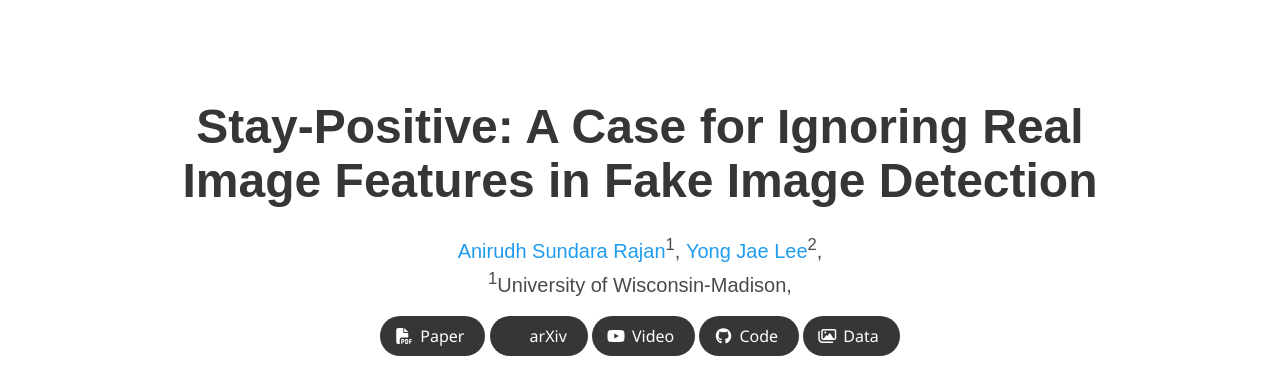
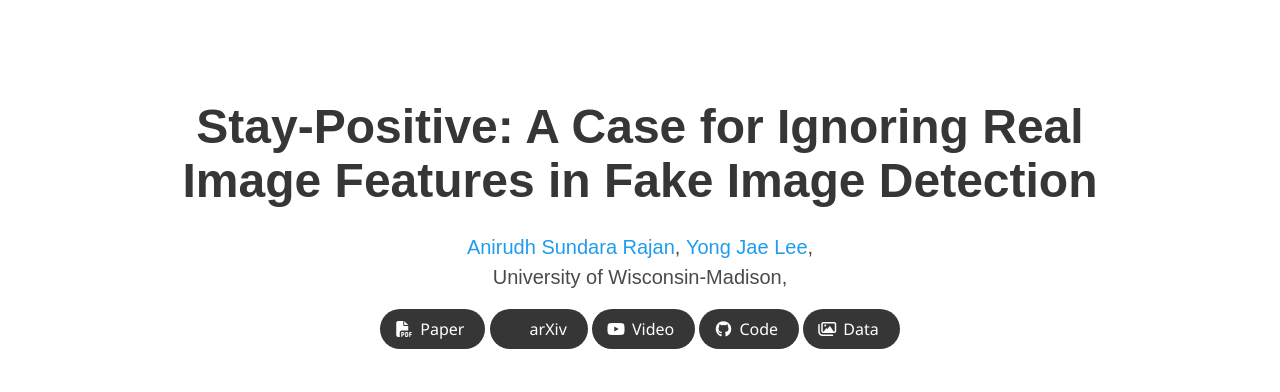
Before and after one commit to AniSundar18/Stay-Positive, a plain HTML site: page index.html in a window 1280 px wide. Shown: the top 392 px of the page. Drawn offline with nearby package versions, Linux system fonts and the light colour scheme; some icons are missing; a web font is replaced by a local one.

Commit message:
Update index.html

```diff
--- a/index.html
+++ b/index.html
@@ -62,15 +62,15 @@
           <h1 class="title is-1 publication-title">Stay-Positive: A Case for Ignoring Real Image Features in Fake Image Detection</h1>
           <div class="is-size-5 publication-authors">
             <span class="author-block">
-              <a href="https://anisundar18.github.io">Anirudh Sundara Rajan</a><sup>1</sup>,</span>
+              <a href="https://anisundar18.github.io">Anirudh Sundara Rajan</a>,</span>
             </span>
             <span class="author-block">
-              <a href="https://pages.cs.wisc.edu/~yongjaelee/?locale=zh-cn">Yong Jae Lee</a><sup>2</sup>,</span>
+              <a href="https://pages.cs.wisc.edu/~yongjaelee/?locale=zh-cn">Yong Jae Lee</a>,</span>
             </span>
           </div>
 
           <div class="is-size-5 publication-authors">
-            <span class="author-block"><sup>1</sup>University of Wisconsin-Madison,</span>
+            <span class="author-block">University of Wisconsin-Madison,</span>
           </div>
 
           <div class="column has-text-centered">
```
